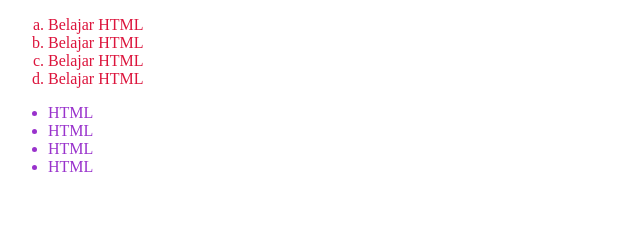
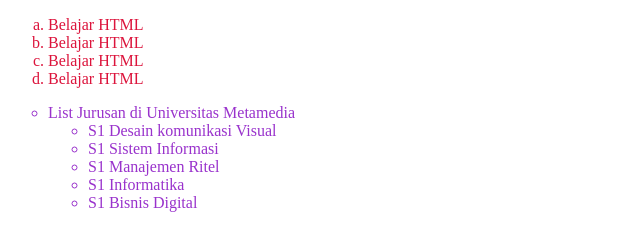
Before and after one commit to ryustorevpn/HTML_KafeKoding, a plain HTML site: page Pertemuan 4/index.html in a window 1280 px wide. Shown: the whole page, without its empty margins (0-640 px from the left). Drawn offline with Linux system fonts and the light colour scheme.

Commit message:
HTML Pertemuan 4

```diff
--- a/Pertemuan 4/index.html
+++ b/Pertemuan 4/index.html
@@ -3,7 +3,7 @@
 <head>
     <meta charset="UTF-8">
     <meta name="viewport" content="width=device-width, initial-scale=1.0">
-    <title>Document</title>
+    <title>HTML Pertemuan 4</title>
 </head>
 <body>
 <ol type="a" style="color: crimson;">
@@ -13,11 +13,14 @@
     <li>Belajar HTML</li>
 </ol>
 
-<ul style="color: darkorchid;">
-    <li>HTML</li>
-    <li>HTML</li>
-    <li>HTML</li>
-    <li>HTML</li>
+<ul type="circle" style="color: darkorchid;">
+    <li>List Jurusan di Universitas Metamedia
+        <ul><li>S1 Desain komunikasi Visual</li>
+            <li>S1 Sistem Informasi</li>
+            <li>S1 Manajemen Ritel</li>
+            <li>S1 Informatika</li>
+            <li>S1 Bisnis Digital</li></ul>
+    </li>
 </ul>
 </body>
 </html>
```
